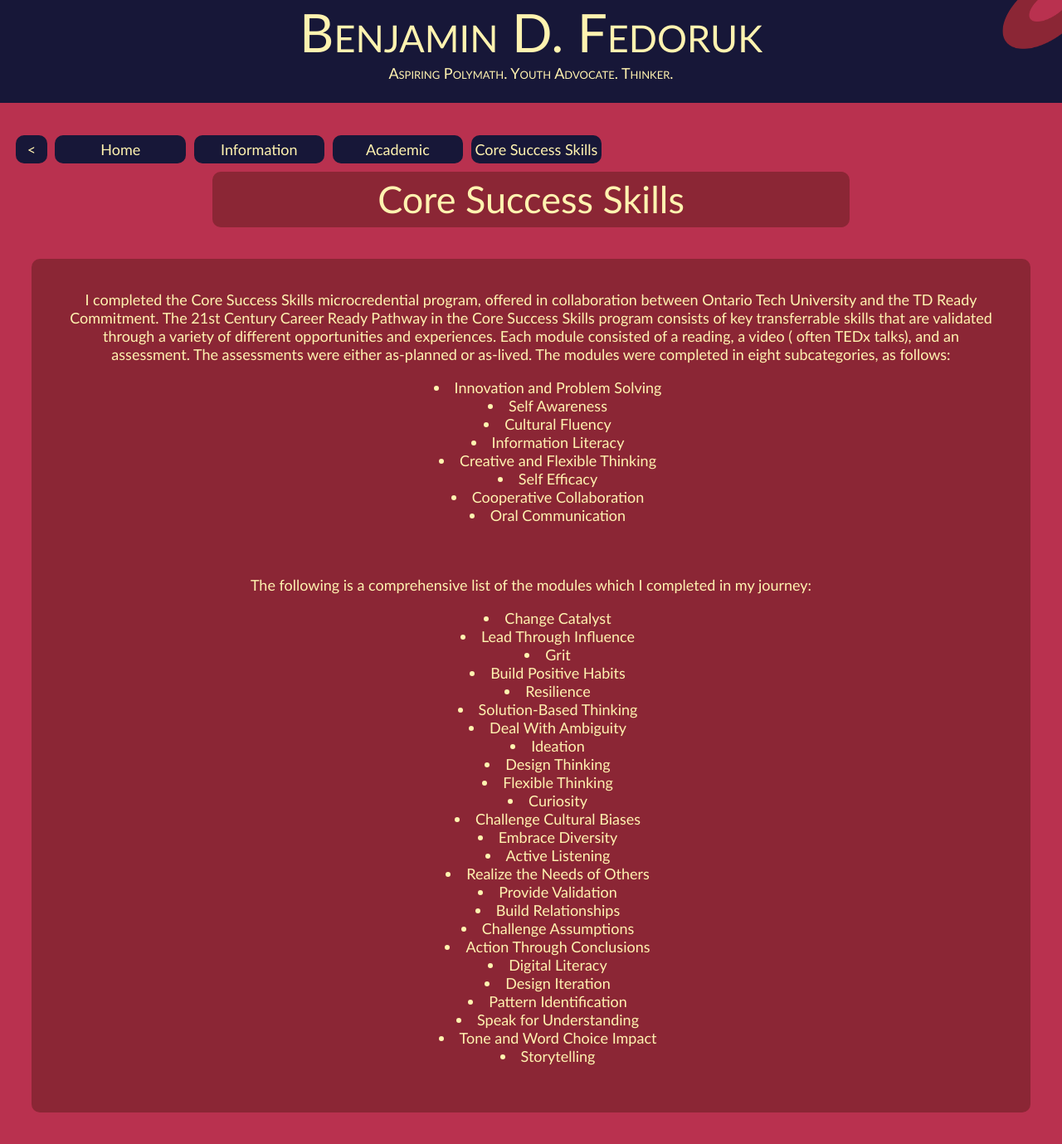
After one commit to fedorukben/personalwebsite, a PHP site: page /info/academic/core-success-skills.html in a window 1280 px wide. The commit adds this page. Shown: the whole page at 83% size. Run offline with PHP 8.4, Linux system fonts and the light colour scheme.

Commit message:
Added new podcast, made header iframe, updated header info, added microcred

```diff
--- a/includes/header.html
+++ b/includes/header.html
@@ -1,5 +1,13 @@
+<!DOCTYPE html>
+<html>
+    <head>
+        <base target="_parent" href='..'>
+        <link rel="stylesheet" href="styles.css">
+    </head>
+    <body>
         <div class="header">
 			Benjamin D. Fedoruk
+			<img src='favicon.png' class='logo'>
 		</div>
 		<div class="subheader">
 			Aspiring Polymath. Youth Advocate. Thinker.
@@ -7,9 +15,19 @@
 		<div class="tcontainer">
 			<div class="ticker-wrap">
 				<div class="ticker-move">
+                    <div class='ticker-item'>
+                        <a href='news/stem-fellowship.html'>
+                            Benjamin has started a position as the Program Management Team Lead at STEM Fellowship.
+                        </a>
+                    </div>
+                    <div class="ticker-item">
+                        <a href="info/academic/core-success-skills.html">
+                            Benjamin completed the Core Success Skills microcredential program at Ontario Tech University.
+                        </a>
+                    </div>
 					<div class="ticker-item">
 						<a href="news/unbdc.html">
-                    Benjamin won first place in the STEM Fellowship's 2021 Undergraduate Big Data Challenge.
+							Benjamin was awarded the first place JMIR Infodemiology Innovation Award in the STEM Fellowship's 2021 Undergraduate Big Data Challenge.
 						</a>
 					</div>
 					<div class="ticker-item">
@@ -25,3 +43,5 @@
 				</div>
 			</div>
 		</div>
+    </body>
+</html>
--- /dev/null
+++ b/info/academic/core-success-skills.html
@@ -0,0 +1,86 @@
+<!DOCTYPE html>
+<html>
+    <head>
+        <base href='../..'>
+        <link rel="stylesheet" href="styles.css">
+		<link rel="shortcut icon" type="image/png" href="favicon.png">
+        <title>
+            Academic | Benjamin D. Fedoruk
+        </title>
+    </head>
+    <body>
+        <iframe src="includes/header.html" class="generic-header"></iframe>
+        <div class="crumbtrail">
+            <a href="info/academic.html">
+                <div class="crumb" style="width: 3%;">
+                    <
+                </div>
+            </a>
+            <a href="index.html">
+                <div class="crumb">
+                    Home
+                </div>
+            </a>
+            <a href="info.html">
+                <div class="crumb">
+                    Information
+                </div>
+            </a>
+            <a href="info/academic.html">
+                <div class="crumb">
+                    Academic
+                </div>
+            </a>
+            <div class="crumb">
+                Core Success Skills
+            </div>
+        </div>
+        <div class="pagetitle">
+            Core Success Skills
+        </div>
+        <div class="section">
+            I completed the Core Success Skills microcredential program, offered in collaboration between Ontario Tech University and the TD Ready Commitment. The 21st Century Career Ready Pathway in the
+            Core Success Skills program consists of key transferrable skills that are validated through a variety of different opportunities and experiences. Each module consisted of a reading, a video (
+            often TEDx talks), and an assessment. The assessments were either as-planned or as-lived. The modules were completed in eight subcategories, as follows:
+            <ul>
+                <li>Innovation and Problem Solving</li>
+                <li>Self Awareness</li>
+                <li>Cultural Fluency</li>
+                <li>Information Literacy</li>
+                <li>Creative and Flexible Thinking</li>
+                <li>Self Efficacy</li>
+                <li>Cooperative Collaboration</li>
+                <li>Oral Communication</li>
+            </ul>
+            <br><br>
+            The following is a comprehensive list of the modules which I completed in my journey:
+            <ul>
+                <li>Change Catalyst</li>
+                <li>Lead Through Influence</li>
+                <li>Grit</li>
+                <li>Build Positive Habits</li>
+                <li>Resilience</li>
+                <li>Solution-Based Thinking</li>
+                <li>Deal With Ambiguity</li>
+                <li>Ideation</li>
+                <li>Design Thinking</li>
+                <li>Flexible Thinking</li>
+                <li>Curiosity</li>
+                <li>Challenge Cultural Biases</li>
+                <li>Embrace Diversity</li>
+                <li>Active Listening</li>
+                <li>Realize the Needs of Others</li>
+                <li>Provide Validation</li>
+                <li>Build Relationships</li>
+                <li>Challenge Assumptions</li>
+                <li>Action Through Conclusions</li>
+                <li>Digital Literacy</li>
+                <li>Design Iteration</li>
+                <li>Pattern Identification</li>
+                <li>Speak for Understanding</li>
+                <li>Tone and Word Choice Impact</li>
+                <li>Storytelling</li>
+            </ul>
+        </div>
+    </body>
+</html>
--- a/styles.css
+++ b/styles.css
@@ -16,9 +16,22 @@ img.logo {
     position: absolute;
     top: 0px;
     right: 0px;
-    height: 7%;
+    height: 80%;
     width: 7%;
     object-fit: fill;
+}
+
+iframe.generic-header {
+    top: 0px;
+    left: 0px;
+    width: 100%;
+    height: 7%;
+    border: 0;
+}
+
+ul {
+    text-align: center;
+    list-style-position: inside;
 }
 
 /* MAIN DIVS */
@@ -136,10 +149,10 @@ div.crumb:hover {
     display: inline-block;
     white-space: nowrap;
     padding-right: 100%;
-    animation-iteration-count: infinite;file:///home/benfedoruk/Code/html/personalwebsite/index.html
+    animation-iteration-count: infinite;
     animation-timing-function: linear;
     animation-name: ticker;
-    animation-duration: 20s;
+    animation-duration: 30s;
 }
 .ticker-move:hover{
     animation-play-state: paused;
```
Also changed, not shown: contact.html (+1 -18 lines), cv.html (+1 -18 lines), index.html (+1 -30 lines), index.php (+6 -5 lines), info.html (+1 -18 lines), info/academic.html (+22 -28 lines), info/academic/courses.html (renamed from info/courses.html, +8 -24 lines), news/unbdc.html (+5 -20 lines), podcast.html (+20 -20 lines), portfolio.html (+1 -18 lines), testimonial/jyrki-koivisto.html (+6 -22 lines), testimonial/moffat-makuto.html (+6 -22 lines), testimonial/steven-pruchnicki.html (+6 -22 lines), testimonial/vinayak-nair.html (+6 -22 lines), 1 more files. Lines whose indentation alone changed are shown as unchanged.
